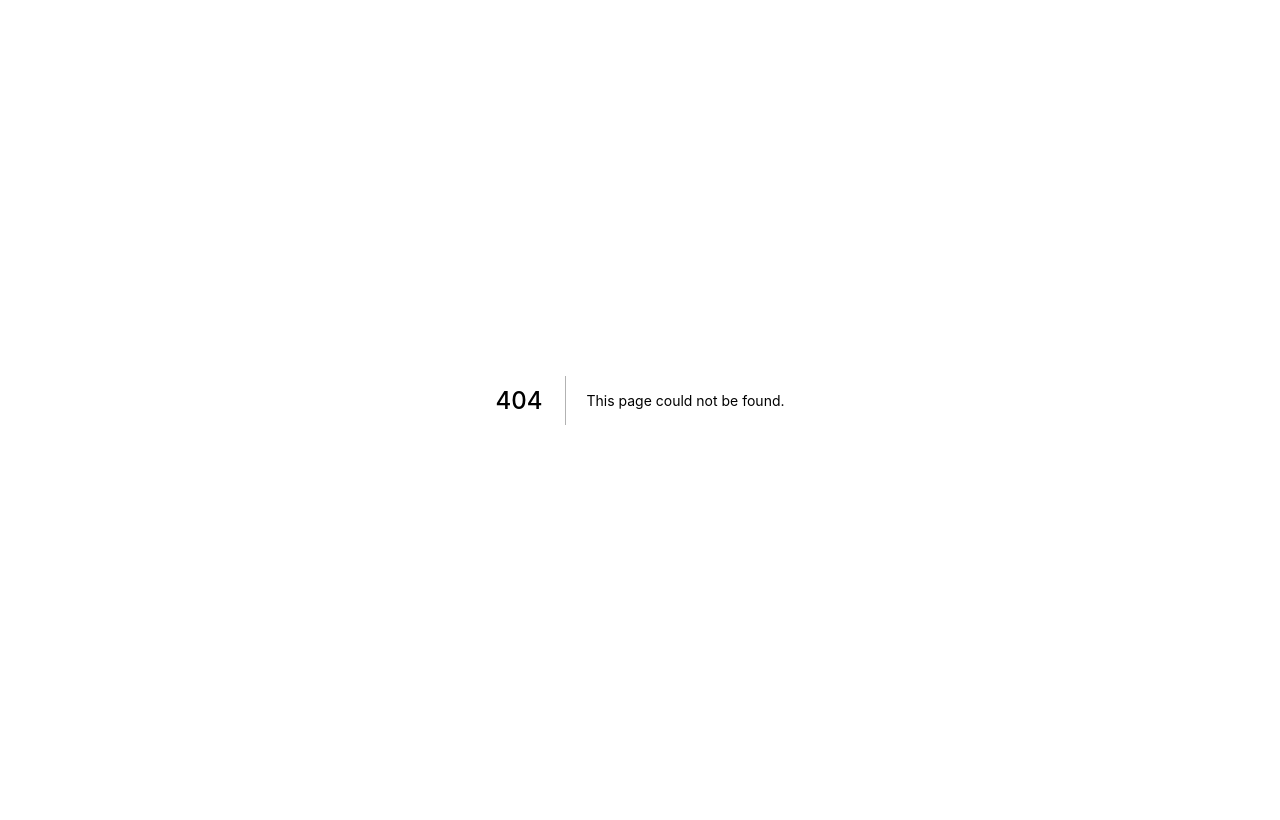
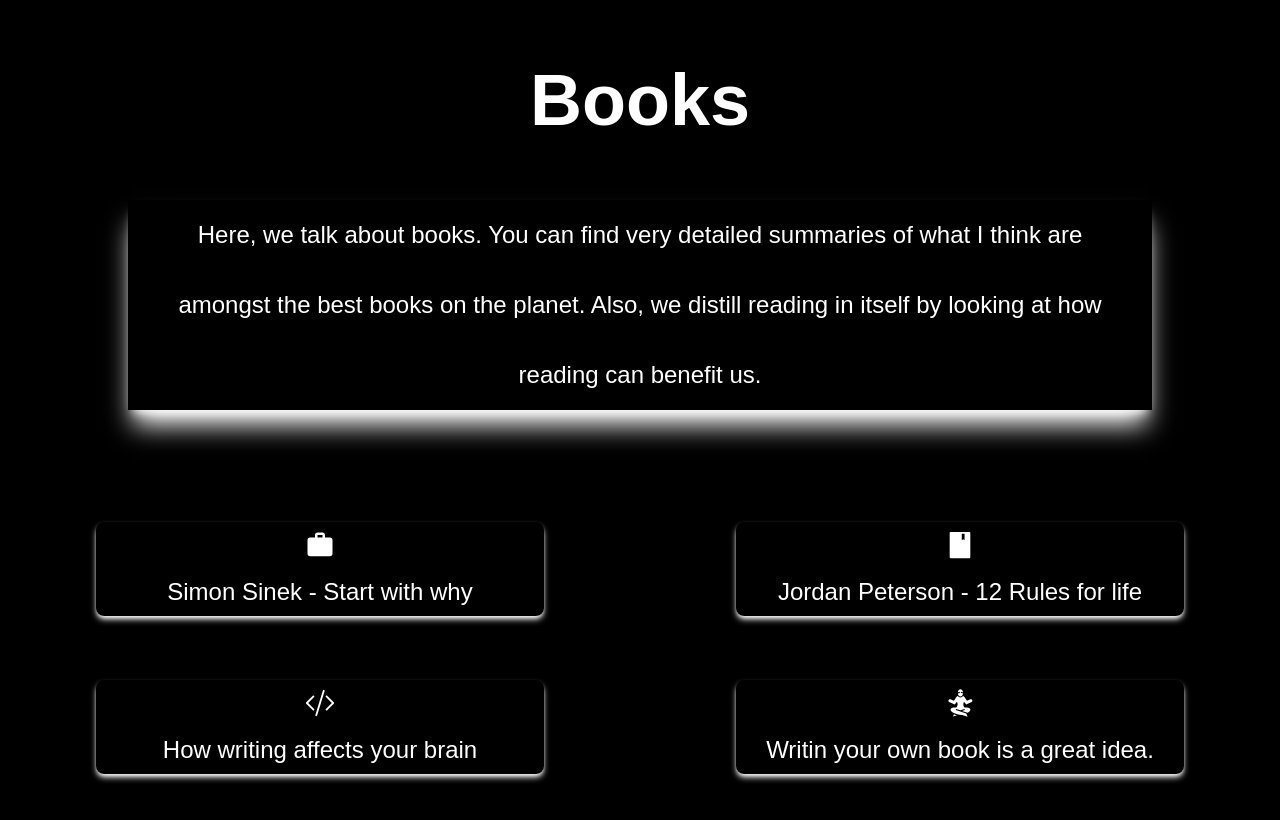
Before and after one commit to sudofinn/blog, a Next.js app: page /books in a window 1280 px wide. Before the commit this address had no page. Shown: the top 820 px of the page. Built offline with nearby package versions, Linux system fonts and the light colour scheme; a web font is replaced by a local one.

Commit message:
Topics subpage for Productivity, books done.

```diff
--- a/components/home/TinyImprov.tsx
+++ b/components/home/TinyImprov.tsx
@@ -1,10 +1,16 @@
 import React from 'react'
 import Image from "next/image"
+//import {useRouter} from "next/router"
 import LampDark from "../../assets/LampStandingDarkPrim.svg"
 
 const TinyImprov = () => {
-    // make black wave ( other direciton than first w. tool , like on figma file overall design)
-    //last section, do the animated kute bubble
+    //const router = useRouter()
+
+    const transferNewIdeaPage = () => {
+      window.open("/newidea")
+    }
+
+
   return (
     <div className="h-full w-full bg-white">
 
@@ -24,7 +30,7 @@
 
 
           <div className="float-left sm:flex mx-auto  sm:mx-4">
-            <button  className="text-white   bg-black  hover:text-black hover:bg-white
+            <button onClick={transferNewIdeaPage} className="text-white   bg-black  hover:text-black hover:bg-white
             flex items-center  max-w-lg px-8 py-4 my-8  rounded-md hover:scale-110 duration-300 ">
                 New Ideas
               </button>
--- a/components/home/Topics.tsx
+++ b/components/home/Topics.tsx
@@ -1,5 +1,6 @@
 import React from 'react'
 import Link from "next/link"
+import {useRouter} from "next/router"
 
 import {MdOutlineWork} from "react-icons/md"
 import {AiFillBook} from "react-icons/ai"
@@ -18,7 +19,7 @@
            <MdOutlineWork size={30} />
         </>
       ),
-      href: "https://linkedin.com",
+      href: "/productivity",
       title: "Productivity",
       style: "shadow-white",
     },
@@ -30,7 +31,7 @@
            <AiFillBook size={30} />
         </>
       ),
-      href: "https://linkedin.com",
+      href: "/books",
       title: "All about books",
       style: "shadow-white",
     },
@@ -41,7 +42,7 @@
            <BsCodeSlash size={30} />
         </>
       ),
-      href: "https://linkedin.com",
+      href: "/programming",
       src: BsCodeSlash,
       title: "Programming",
       style: "shadow-white",
@@ -54,7 +55,7 @@
            <GiMeditation size={30} />
         </>
       ),
-      href: "https://linkedin.com",
+      href: "/meditationpeace",
       title: "Meditation & Peace",
       style: "shadow-white",
     },
@@ -66,7 +67,7 @@
            <IoMdChatbubbles size={30} />
         </>
       ),
-      href: "https://linkedin.com",
+      href: "/whatithink",
       title: "Me and what I think",
       style: "shadow-white",
     },
@@ -78,14 +79,23 @@
            <GiFlowerEmblem size={30} />
         </>
       ),
-      href: "https://linkedin.com",
+      href: "/climatechange",
       title: "Climate change",
       style: "shadow-white ",
     }
 
   ];
 
-  return (
+   /*
+  const router = useRouter()
+
+  const transferNewIdeaPage = () => {
+    router.push("/newidea")
+
+  }
+  */
+
+return (
     <section className="bubble relative ">
 
       <div className="max-w-screen-lg mx-auto pt-[370px] mb-16 flex flex-col justify-center text-center w-full h-full">
@@ -119,4 +129,5 @@
   )
 }
 
+
 export default Topics
--- /dev/null
+++ b/pages/books/index.tsx
@@ -0,0 +1,95 @@
+import React from 'react'
+import Link from "next/link"
+
+import {MdOutlineWork} from "react-icons/md"
+import {AiFillBook} from "react-icons/ai"
+import{BsCodeSlash} from "react-icons/bs"
+import { GiMeditation} from "react-icons/gi"
+
+const index = () => {
+  const techs = [
+    {
+      id: 1,
+      child  : (
+        <>
+           <MdOutlineWork size={30} />
+        </>
+      ),
+      href: "https://linkedin.com",
+      title: "Simon Sinek - Start with why",
+      style: "shadow-white",
+    },
+    {
+      id: 2,
+      src: AiFillBook,
+      child  : (
+        <>
+           <AiFillBook size={30} />
+        </>
+      ),
+      href: "https://linkedin.com",
+      title: "Jordan Peterson - 12 Rules for life",
+      style: "shadow-white",
+    },
+    {
+      id: 3,
+      child  : (
+        <>
+           <BsCodeSlash size={30} />
+        </>
+      ),
+      href: "https://linkedin.com",
+      src: BsCodeSlash,
+      title: "How writing affects your brain",
+      style: "shadow-white",
+    },
+    {
+      id: 4,
+      src: GiMeditation,
+      child  : (
+        <>
+           <GiMeditation size={30} />
+        </>
+      ),
+      href: "https://linkedin.com",
+      title: "Writin your own book is a great idea.",
+      style: "shadow-white",
+    },
+  ]
+
+
+  return (
+    <div className="   flex flex-col bg-black text-white justify-center text-center w-screen h-full">
+
+      <div>
+        <h1 data-aos="fade-up" className="text-6xl sm:text-7xl font-bold text-center pt-16
+         mb-16 ">Books</h1>
+        <p data-aos="fade-up" className="text-2xl  shadow-xl shadow-white leading-[70px]
+        text-center mb-16  mx-16 px-8 sm:mx-32 ">Here, we talk about books. You can find very detailed summaries
+        of what I think are amongst the best books on the planet. Also, we distill reading
+        in itself by looking at how reading can benefit us.</p>
+      </div>
+
+     <div className="w-full grid grid-cols-1 sm:grid-cols-2 gap-16 text-center mb-8 py-12 px-20 sm:px-8">
+          {techs.map(({ id, href, child, title, style }) => (
+            <div
+              key={id}
+
+              className={`shadow-md hover:scale-105 duration-500 py-2 text-white hover:text-black
+               hover:bg-white rounded-lg mx-4 px-2 sm:mx-16 ${style}`}
+            >
+               <a href={href} target="_blank"
+              rel="noreferrer"
+              className='flex justify-center items-center'
+              ><a>{child}</a></a>
+              <p className="mt-4 text-2xl">{title}</p>
+            </div>
+          ))}
+        </div>
+
+
+    </div>
+  )
+}
+
+export default index
--- /dev/null
+++ b/pages/climatechange/index.tsx
@@ -0,0 +1,9 @@
+import React from 'react'
+
+const index = () => {
+  return (
+    <div>Climate change index</div>
+  )
+}
+
+export default index
--- /dev/null
+++ b/pages/meditationpeace/index.tsx
@@ -0,0 +1,9 @@
+import React from 'react'
+
+const index = () => {
+  return (
+    <div>Meditation peace index</div>
+  )
+}
+
+export default index
--- /dev/null
+++ b/pages/newidea/index.tsx
@@ -0,0 +1,32 @@
+import React from 'react'
+
+const newidea = () => {
+  return (
+    <div>
+      <div>
+        <h1 className='text-7xl text-center mt-16 '>A collection of ideas</h1>
+        <p className="text-center mt-8 text-2xl sm:px-32 mb-16  sm:mx-32 px-8 py-8 shadow-md shadow-black">This is a collection of ideas for upcoming blogposts. Some might make it and become
+          a full post while others stay as ideas. I just want to share with you what I am working on
+          instead of only presenting the finished version which is what I usually see.
+        </p>
+      </div>
+
+      <div className="grid grid-cols-2 sm:grid-cols-3 text-2xl px-24 ">
+        <p className=" text-center mx-8 px-8 py-8 text-white bg-black  hover:text-black hover:bg-white
+        shadow-md shadow-black rounded-lg
+        duration-500 hover:scale-110">Linux Windows setup w. WSL2</p>
+
+        <p className=" text-center mx-8 px-8 py-8 text-white bg-black  hover:text-black hover:bg-white
+        shadow-md shadow-black rounded-lg
+        duration-500 hover:scale-110">Dalai Lama - Our only home summary</p>
+
+        <p className=" text-center mx-8 px-8 py-8 text-white bg-black  hover:text-black hover:bg-white
+        shadow-md shadow-black rounded-lg
+        duration-500 hover:scale-110">Climate change and its consequences - long post</p>
+
+      </div>
+    </div>
+  )
+}
+
+export default newidea
--- /dev/null
+++ b/pages/productivity/index.tsx
@@ -0,0 +1,101 @@
+import React from 'react'
+import Link from "next/link"
+
+import {MdOutlineWork} from "react-icons/md"
+import {AiFillBook} from "react-icons/ai"
+import{BsCodeSlash} from "react-icons/bs"
+import { GiMeditation} from "react-icons/gi"
+
+const index = () => {
+  const techs = [
+    {
+      id: 1,
+      child  : (
+        <>
+           <MdOutlineWork size={30} />
+        </>
+      ),
+      href: "https://linkedin.com",
+      title: "Apps I use everyday",
+      style: "shadow-white",
+    },
+    {
+      id: 2,
+      src: AiFillBook,
+      child  : (
+        <>
+           <AiFillBook size={30} />
+        </>
+      ),
+      href: "https://linkedin.com",
+      title: "Hustle or chill ?",
+      style: "shadow-white",
+    },
+    {
+      id: 3,
+      child  : (
+        <>
+           <BsCodeSlash size={30} />
+        </>
+      ),
+      href: "https://linkedin.com",
+      src: BsCodeSlash,
+      title: "Is daily writing important ?",
+      style: "shadow-white",
+    },
+    {
+      id: 4,
+      src: GiMeditation,
+      child  : (
+        <>
+           <GiMeditation size={30} />
+        </>
+      ),
+      href: "https://linkedin.com",
+      title: "About following your passion",
+      style: "shadow-white",
+    },
+  ]
+
+
+  return (
+    <div className="   flex flex-col bg-black text-white justify-center text-center w-screen h-full">
+
+      <div>
+        <h1 data-aos="fade-up" className="text-6xl sm:text-7xl font-bold text-center pt-16
+         mb-16 ">Productivity</h1>
+        <p data-aos="fade-up" className="text-2xl  shadow-xl shadow-white leading-[70px]
+        text-center mb-16  mx-16 px-8 sm:mx-32 ">This section is dedicated to all the stuff around Productivity.
+          I talk about what I ( and what science ) thinks is important to do for living
+          productively. This covers a wide range from useful apps to deep questions
+          like whether one should hustle or chill. Enjoy reading.
+        </p>
+      </div>
+
+     <div className="w-full grid grid-cols-1 sm:grid-cols-2 gap-16 text-center mb-8 py-12 px-20 sm:px-8">
+          {techs.map(({ id, href, child, title, style }) => (
+            <div
+              key={id}
+
+              className={`shadow-md hover:scale-105 duration-500 py-2 text-white hover:text-black
+               hover:bg-white rounded-lg mx-4 px-2 sm:mx-16 ${style}`}
+            >
+               <a href={href} target="_blank"
+              rel="noreferrer"
+              className='flex justify-center items-center'
+              ><a>{child}</a></a>
+              <p className="mt-4 text-2xl">{title}</p>
+            </div>
+          ))}
+        </div>
+
+      <div>
+      </div>
+
+
+    </div>
+
+  )
+}
+
+export default index
--- /dev/null
+++ b/pages/programming/index.tsx
@@ -0,0 +1,9 @@
+import React from 'react'
+
+const index = () => {
+  return (
+    <div>Programming index</div>
+  )
+}
+
+export default index
--- /dev/null
+++ b/pages/whatithink/index.tsx
@@ -0,0 +1,9 @@
+import React from 'react'
+
+const index = () => {
+  return (
+    <div>What i think index</div>
+  )
+}
+
+export default index
--- a/tsconfig.json
+++ b/tsconfig.json
@@ -16,6 +16,6 @@
     "incremental": true,
 
   },
-  "include": ["next-env.d.ts", "**/*.ts", "**/*.tsx", "components/home/FindMe.tsx"],
+  "include": ["next-env.d.ts", "**/*.ts", "**/*.tsx"],
   "exclude": ["node_modules"]
 }
```
Also changed, not shown: 2 other files (tests, documents, lock files or other folders).
